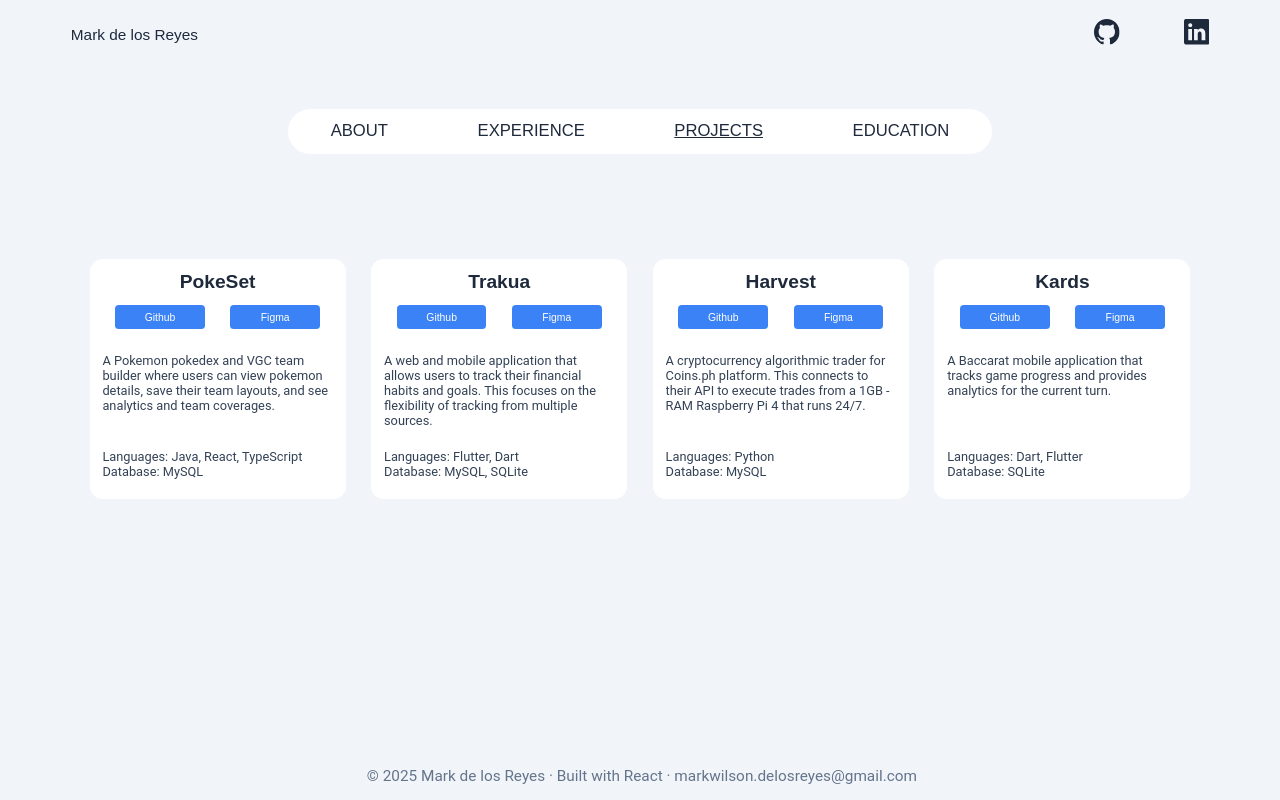
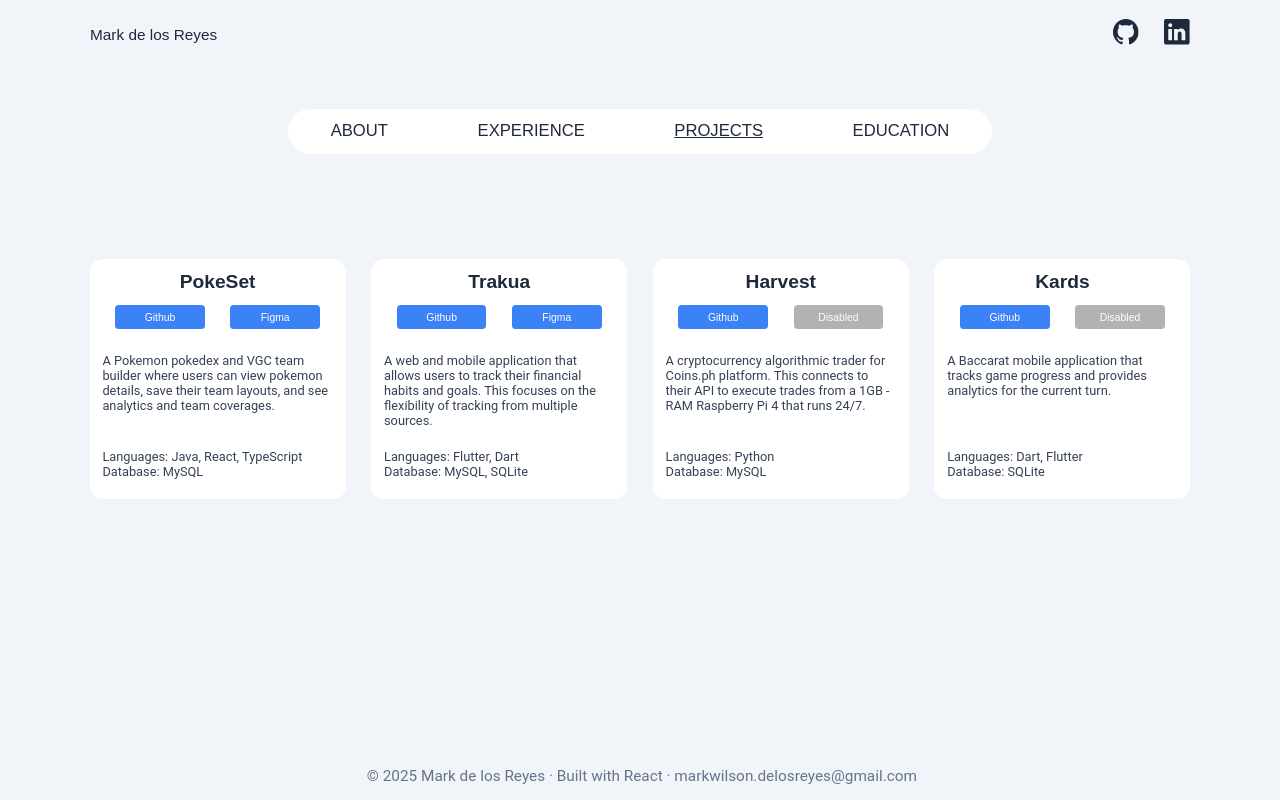
Before and after one commit to mawi-delosreyes/Portfolio, a React (Vite) app: page /projects in a window 1280 px wide. Built offline with nearby package versions, Linux system fonts and the light colour scheme.

Commit message:
feat: added links

```diff
--- a/src/components/Header.tsx
+++ b/src/components/Header.tsx
@@ -9,8 +9,13 @@ function Header() {
 
             <div>
                 <ul id="header-media">
-                    <li><GithubIcon className="header-icons" /></li>
-                    <li><LinkedinIcon className="header-icons" /></li>
+                    <a href="https://github.com/mawi-delosreyes" target="_blank" rel="noopener noreferrer">
+                        <li><GithubIcon className="header-icons" /></li>
+                    </a>
+
+                    <a href="https://www.linkedin.com/in/mwdelosreyes/" target="_blank" rel="noopener noreferrer">
+                        <li><LinkedinIcon className="header-icons" /></li>
+                    </a>
                 </ul>
             </div>
         </div>
--- a/src/components/ProjectCard.tsx
+++ b/src/components/ProjectCard.tsx
@@ -4,21 +4,28 @@ interface ProjectCardProps {
   title: string;
   githubUrl: string;
   liveUrl?: string;
+  figmaUrl?: string;
   description: string;
   languages: string[];
   database?: string;
 }
 
-function ProjectCard({ title, githubUrl, liveUrl, description, languages, database }: ProjectCardProps) {
+function ProjectCard({ title, githubUrl, liveUrl, figmaUrl, description, languages, database }: ProjectCardProps) {
   return (
     <div className="project-card">
 
       <h3> {title} </h3>
 
       <div className='project-buttons-container'>
-        <button className='project-button'> Github </button>
-        <button className='project-button'>
-          {liveUrl ? 'Live' : 'Figma'}
+        <button className="project-button" onClick={() => window.open(githubUrl, '_blank', 'noopener,noreferrer')}>
+          Github
+        </button>
+        <button
+          className="project-button"
+          onClick={() => window.open(liveUrl || figmaUrl, '_blank', 'noopener,noreferrer')}
+          disabled={!liveUrl && !figmaUrl}
+        >
+          {liveUrl ? 'Live' : figmaUrl ? 'Figma' : 'Disabled'}
         </button>
       </div>
 
--- a/src/pages/Projects.tsx
+++ b/src/pages/Projects.tsx
@@ -6,6 +6,8 @@ function ProjectsPage() {
         {
             title: "PokeSet",
             githubUrl: "https://github.com/mawi-delosreyes/PokeSet",
+            liveUrl: null,
+            figmaUrl: "https://www.figma.com/design/VHqXSTM8zLTkyGYHTuuYPM/PokeSet?m=auto&t=3sq8VCpaShcjR1RL-1",
             description: "A Pokemon pokedex and VGC team builder where users can view pokemon details, save their team layouts, and see analytics and team coverages. ",
             languages: ["Java", "React", "TypeScript"],
             database: "MySQL"
@@ -13,6 +15,8 @@ function ProjectsPage() {
         {
             title: "Trakua",
             githubUrl: "https://github.com/mawi-delosreyes/Trakua",
+            liveUrl: null,
+            figmaUrl: "https://www.figma.com/design/lKQiwJ35bxSVD7vpDvLHbb/Trakua?m=auto&t=3sq8VCpaShcjR1RL-1",
             description: "A web and mobile application that allows users to track their financial habits and goals. This focuses on the flexibility of tracking from multiple sources.",
             languages: ["Flutter", "Dart"],
             database: "MySQL, SQLite"
@@ -20,6 +24,8 @@ function ProjectsPage() {
         {
             title: "Harvest",
             githubUrl: "https://github.com/mawi-delosreyes/Harvest",
+            liveUrl: null,
+            figmaUrl: null,
             description: "A cryptocurrency algorithmic trader for Coins.ph platform. This connects to their API to execute trades from a 1GB - RAM Raspberry Pi 4 that runs 24/7.",
             languages: ["Python"],
             database: "MySQL"
@@ -27,6 +33,8 @@ function ProjectsPage() {
         {
             title: "Kards",
             githubUrl: "https://github.com/mawi-delosreyes/Kards",
+            liveUrl: null,
+            figmaUrl: null,
             description: "A Baccarat mobile application that tracks game progress and provides analytics for the current turn.",
             languages: ["Dart", "Flutter"],
             database: "SQLite"
@@ -40,6 +48,8 @@ function ProjectsPage() {
                     key={index}
                     title={project.title}
                     githubUrl={project.githubUrl}
+                    liveUrl={project.liveUrl}
+                    figmaUrl={project.figmaUrl}
                     description={project.description}
                     languages={project.languages}
                     database={project.database}
--- a/src/styles/header.css
+++ b/src/styles/header.css
@@ -10,7 +10,7 @@
 
 #header-media {
     display: flex;
-    gap: 5vw;
+    gap: 2vw;
     list-style: none;
     padding: 0;
     margin: 0;
--- a/src/styles/projectcard.css
+++ b/src/styles/projectcard.css
@@ -66,3 +66,14 @@
     font-size: 1vw;
     margin: 0;
 }
+
+.project-button:hover {
+    cursor: pointer;
+}
+
+.project-button:disabled {
+    background-color: gray;
+    color: white;
+    cursor: not-allowed;
+    opacity: 0.6;
+}
```
